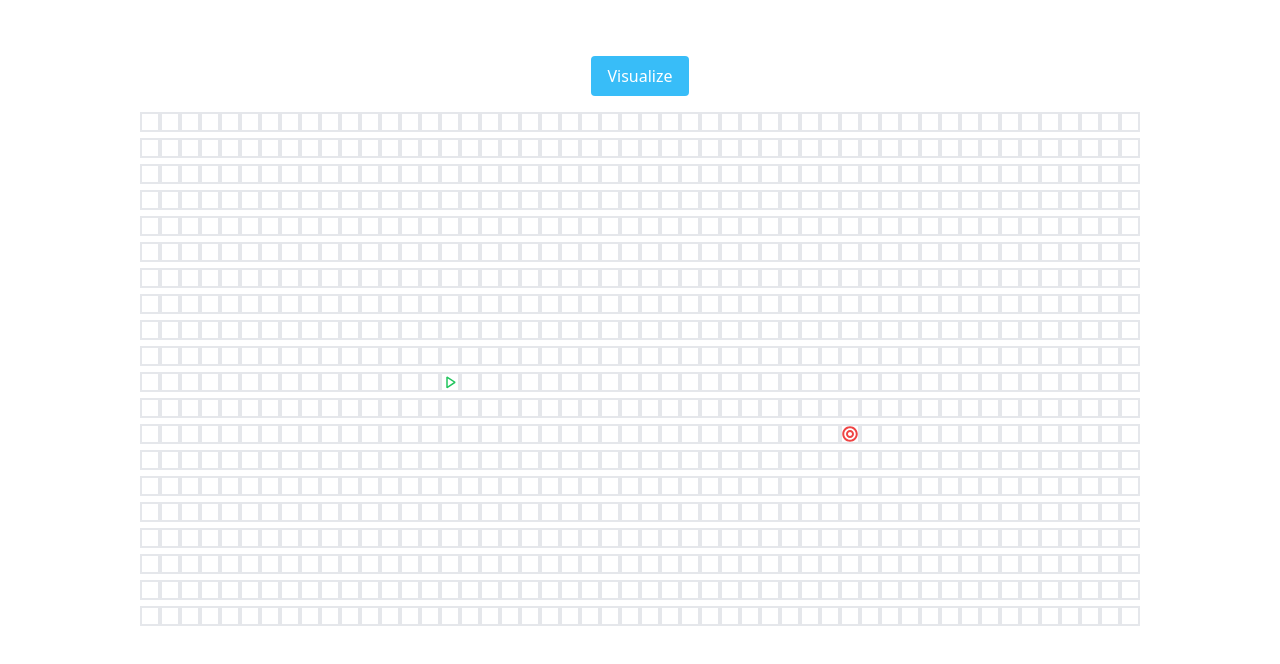
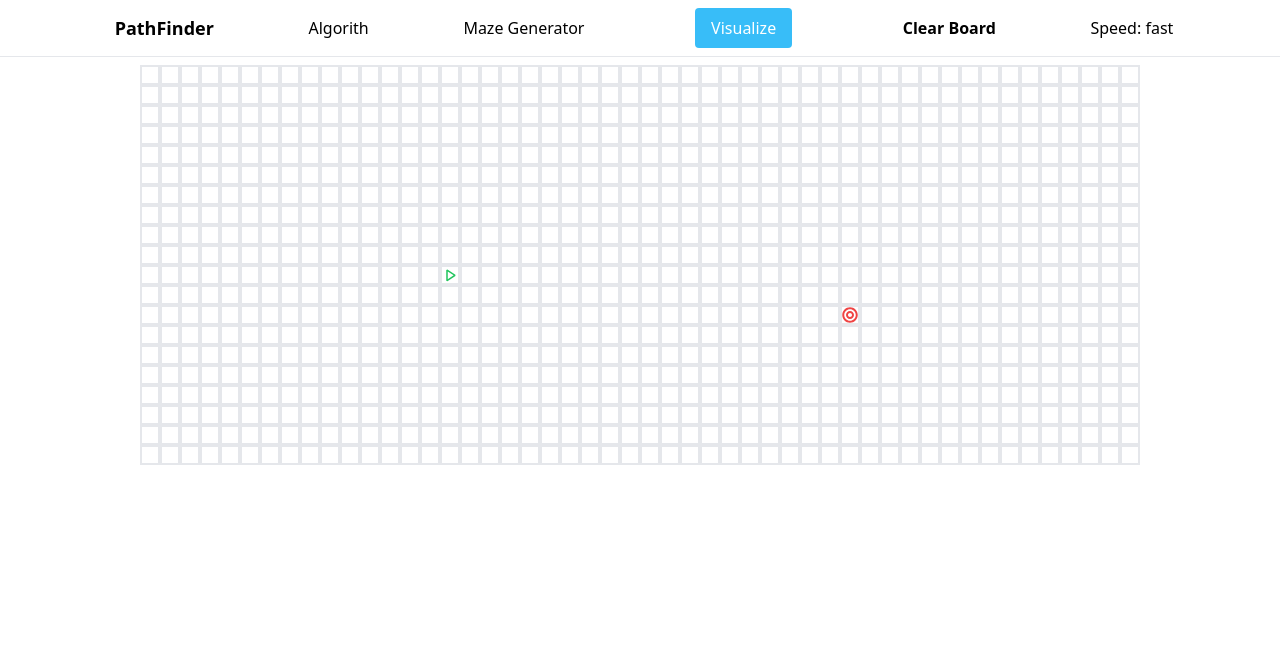
Before and after one commit to rahul01-git/PathFinding, a React (Vite) app: page / in a window 1280 px wide. Shown: the top 664 px of the page. Built offline with nearby package versions, Linux system fonts and the light colour scheme; the HTML template or start-up script is replaced by a standard one.

Commit message:
navbar included

```diff
--- a/src/App.css
+++ b/src/App.css
@@ -0,0 +1,5 @@
+*{
+    margin: 0;
+    padding: 0;
+    box-sizing: border-box;
+}
--- a/src/App.jsx
+++ b/src/App.jsx
@@ -4,7 +4,7 @@ import PathFindingVisualizer from "./PathFindingVisualizer/PathFindingVisualizer
 export default function App() {
    const [mouseIsPressed , setMouseIsPressed] = useState(false);
   return (
-    <div className="text-center m-10" onMouseLeave={()=>setMouseIsPressed(false)}>
+    <div className="text-center" onMouseLeave={()=>setMouseIsPressed(false)}>
       <PathFindingVisualizer mouseIsPressed={mouseIsPressed} setMouseIsPressed={setMouseIsPressed}/>
     </div>
   );
--- a/src/PathFindingVisualizer/PathFindingVisualizer.jsx
+++ b/src/PathFindingVisualizer/PathFindingVisualizer.jsx
@@ -2,13 +2,16 @@ import { useEffect, useRef, useState } from "react";
 import "./PathFindingVisualizer.css";
 import Node from "./Node/Node";
 import { dijkstra, getNodesInShortestPathOrder } from "../algorithms/dijkstra";
-
+import Header from "../components/Header";
 const START_NODE_ROW = 10;
 const START_NODE_COL = 15;
 const FINISH_NODE_ROW = 12;
 const FINISH_NODE_COL = 35;
 
-export default function PathFindingVisualizer({mouseIsPressed,setMouseIsPressed}) {
+export default function PathFindingVisualizer({
+  mouseIsPressed,
+  setMouseIsPressed,
+}) {
   const [grids, setGrids] = useState([]);
 
   const nodeRef = useRef([]);
@@ -16,24 +19,21 @@ export default function PathFindingVisualizer({mouseIsPressed,setMouseIsPressed}
     setGrids(getInitialGrid);
   }, []);
 
-  const handleMouseDown = (row,col) =>{
-    const newGrid = getNewGridWithWallToggled(grids,row,col)
+  const handleMouseDown = (row, col) => {
+    const newGrid = getNewGridWithWallToggled(grids, row, col);
     setGrids(newGrid);
     setMouseIsPressed(true);
-  }
+  };
 
-  const handleMouseEnter = (row,col) => {
-    if(!mouseIsPressed) return;
-    const newGrid = getNewGridWithWallToggled(grids,row,col);
+  const handleMouseEnter = (row, col) => {
+    if (!mouseIsPressed) return;
+    const newGrid = getNewGridWithWallToggled(grids, row, col);
     setGrids(newGrid);
+  };
 
-  }
-
-  const handleMouseUp = () =>{
+  const handleMouseUp = () => {
     setMouseIsPressed(false);
-  }
-
-
+  };
 
   const visualizeDijkstra = () => {
     const startNode = grids[START_NODE_ROW][START_NODE_COL];
@@ -71,15 +71,10 @@ export default function PathFindingVisualizer({mouseIsPressed,setMouseIsPressed}
 
   return (
     <>
-      <button
-        onClick={() => visualizeDijkstra()}
-        className="text-white bg-sky-400 py-2 px-4 m-4 rounded"
-      >
-        Visualize
-      </button>
+      <Header visualizeDijkstra={visualizeDijkstra}/>
       {grids.map((row, rowIdx) => {
         return (
-          <div key={rowIdx}>
+          <div key={rowIdx} className="flex flex-row justify-center">
             {row.map((node, nodeIdx) => (
               <Node
                 key={nodeIdx}
@@ -89,9 +84,9 @@ export default function PathFindingVisualizer({mouseIsPressed,setMouseIsPressed}
                 col={node.col}
                 mouseIsPressed={mouseIsPressed}
                 isWall={node.isWall}
-                onMouseDown={(row,col)=>handleMouseDown(row,col)}
-                onMouseEnter={(row,col)=>handleMouseEnter(row,col)}
-                onMouseUp={()=>handleMouseUp()}
+                onMouseDown={(row, col) => handleMouseDown(row, col)}
+                onMouseEnter={(row, col) => handleMouseEnter(row, col)}
+                onMouseUp={() => handleMouseUp()}
                 ref={(ref) => {
                   nodeRef.current[node.row] = nodeRef.current[node.row] || [];
                   nodeRef.current[node.row][node.col] = ref;
@@ -130,14 +125,13 @@ const createNode = (col, row) => {
   };
 };
 
-
-const getNewGridWithWallToggled = (grid,row,col) =>{
+const getNewGridWithWallToggled = (grid, row, col) => {
   const newGrid = grid.slice();
   const node = newGrid[row][col];
   const newNode = {
     ...node,
     isWall: !node.isWall,
-  }
+  };
   newGrid[row][col] = newNode;
   return newGrid;
-}
+};
--- /dev/null
+++ b/src/components/Header.jsx
@@ -0,0 +1,18 @@
+import VisualizeBtn from "./VisualizeBtn";
+
+export default function Header({visualizeDijkstra}) {
+  return (
+    <header className="border-b px-3 mb-2">
+      <div className="flex items-center py-2 justify-evenly">
+        <a to="/" className="flex items-center">
+          <span className="ml-2 text-lg font-bold">PathFinder</span>
+        </a>
+        <span>Algorith</span>
+        <span>Maze Generator</span>
+        <VisualizeBtn visualizeDijkstra={visualizeDijkstra}/>
+        <button className="text-lx font-bold" onClick={()=>alert("clicked")}>Clear Board</button>
+        <span>Speed: fast</span>
+      </div>
+    </header>
+  );
+}
--- /dev/null
+++ b/src/components/VisualizeBtn.jsx
@@ -0,0 +1,10 @@
+export default function VisualizeBtn({ visualizeDijkstra }) {
+  return (
+    <button
+      onClick={() => visualizeDijkstra()}
+      className="text-white bg-sky-400 py-2 px-4 rounded mx-4"
+    >
+      Visualize
+    </button>
+  );
+}
```
